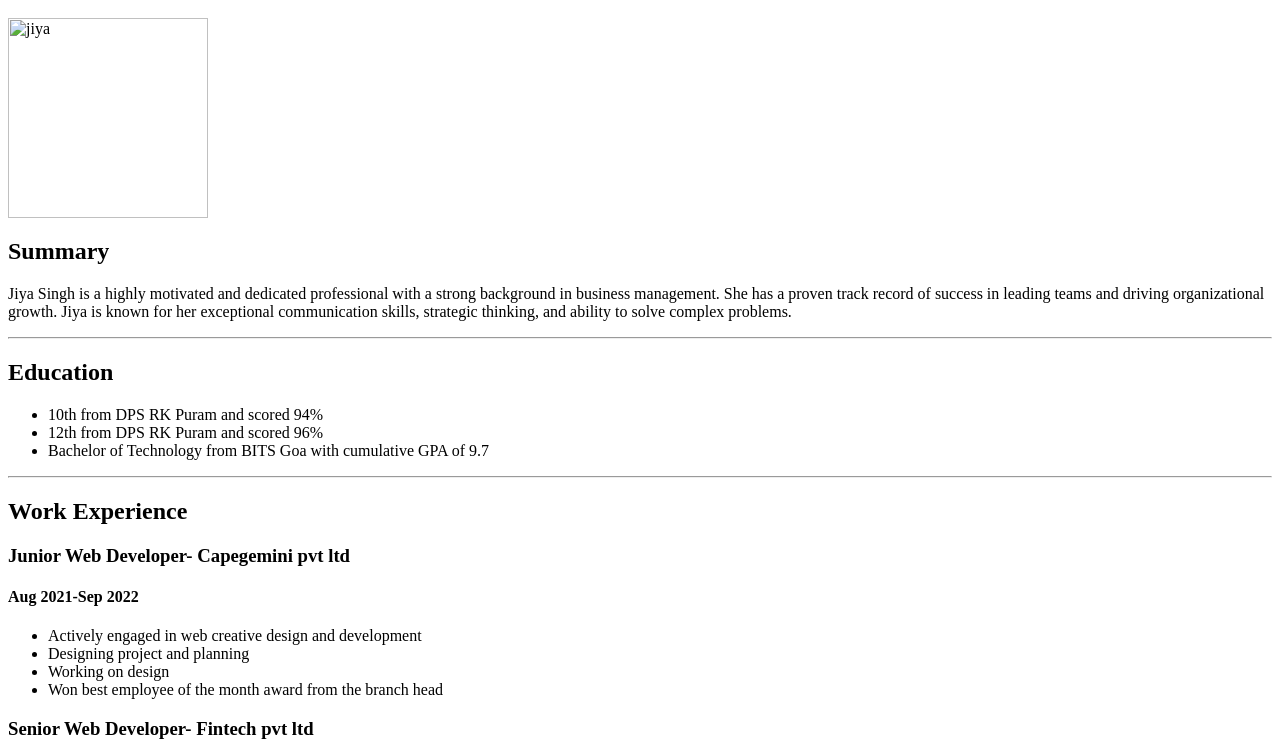
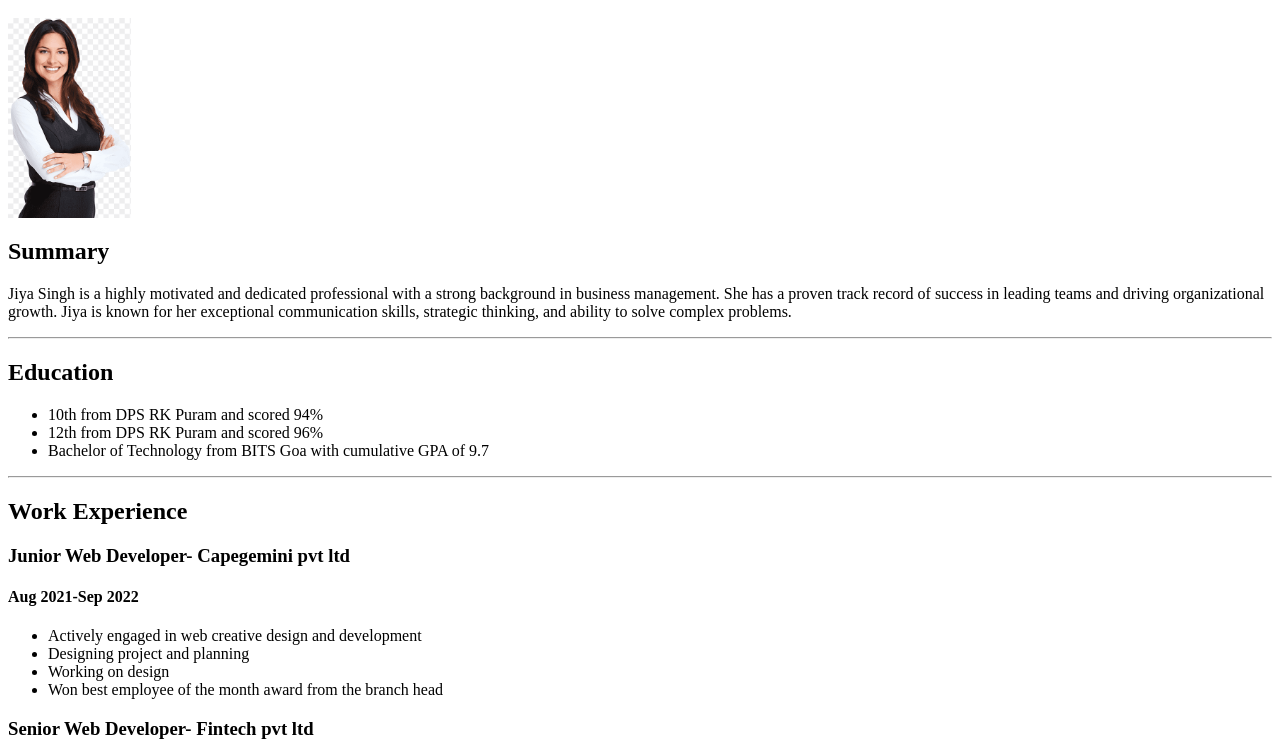
Before and after one commit to Surabhi690/resumeproject.html, a plain HTML site: page index.html in a window 1280 px wide. Shown: the part 48-800 px from the top of the page. Drawn offline with Linux system fonts and the light colour scheme.

Commit message:
Update index.html

```diff
--- a/index.html
+++ b/index.html
@@ -6,7 +6,7 @@
     </head>
     <body>
      <h1> Jiya Singh</h1>
-     <img src="./assets/images/jiya.png" height="200" alt="jiya"
+     <img src="jiya.png" height="200" alt="jiya"
 
      <div class="summary">
         <h2>Summary</h2>
```
